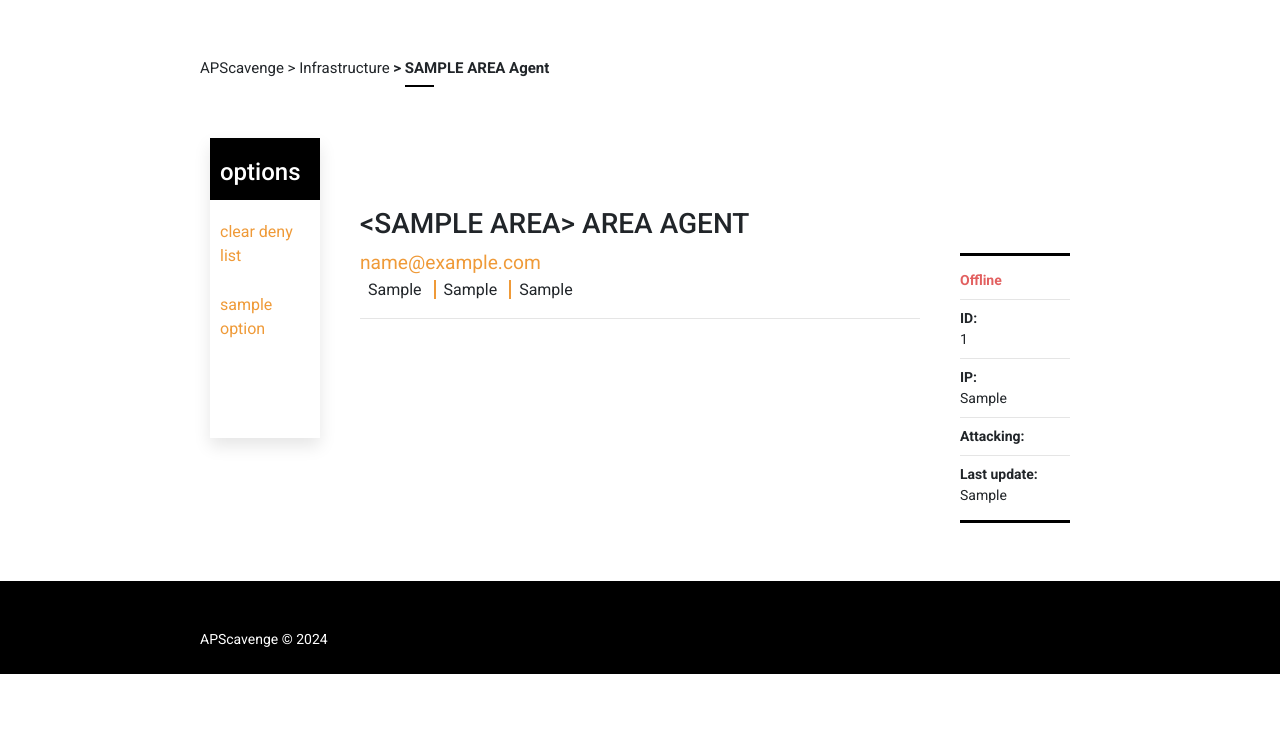
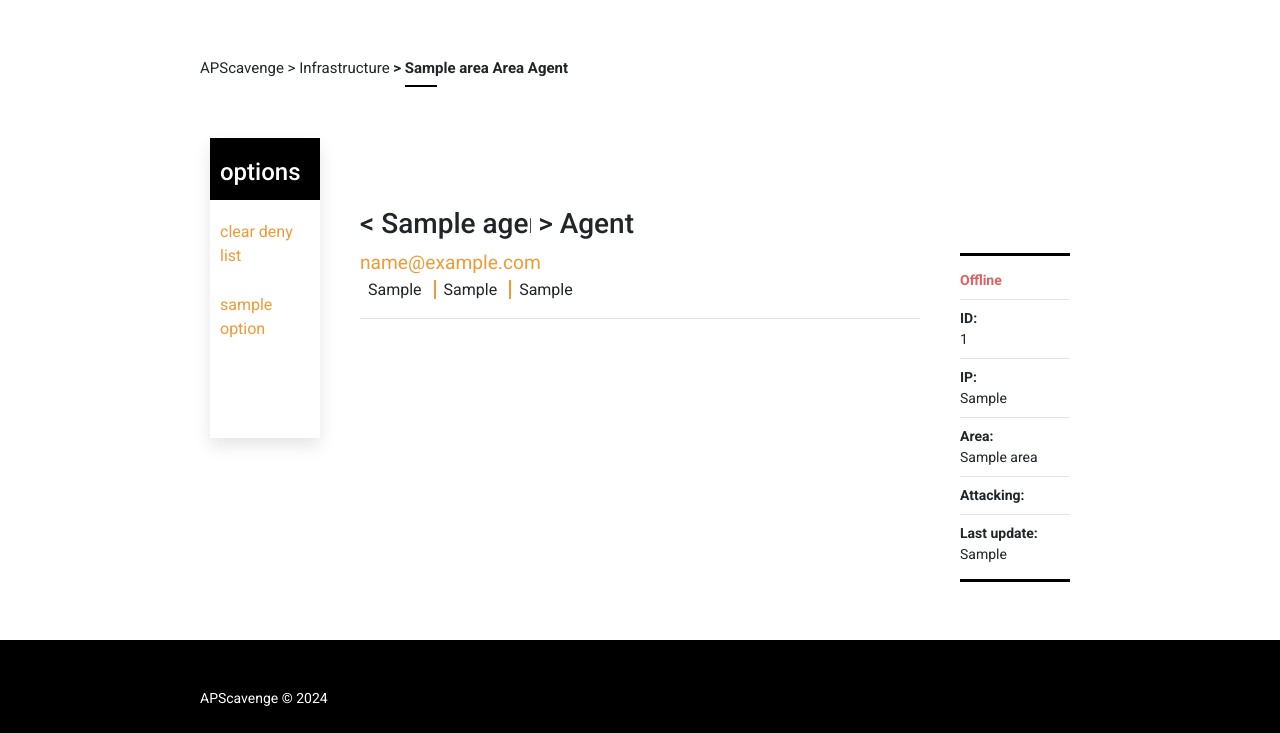
Before and after one commit to xL1fer/APScavenge, a Django app: template approject/apscavenge/templates/infrastructure_agent.html in a window 1280 px wide. Shown: the part 145-878 px from the top of the page. Before the commit the page ends 819 px from the top, so only its background shows below. Run offline with Django 5.2, Linux system fonts and the light colour scheme; the template is opened without the code that fills it: most values are stand-ins (such as "Sample title", 1, 10 or a date in 2020).

Commit message:
added alias name customizability to agents

```diff
--- a/approject/apscavenge/static/css/infrastructure.css
+++ b/approject/apscavenge/static/css/infrastructure.css
@@ -65,6 +65,12 @@
     margin: 65px 10px 10px 10px;
 }
 
+.details-grid .row:first-child .col:nth-child(2) h3 input {
+    all: unset;
+    max-width: 150px;
+    text-align: center;
+}
+
 .details-grid .row:first-child .col:nth-child(2) .seizure-title {
     font-size: 1.2rem;
     color: #ef9a38;
--- a/approject/apscavenge/templates/infrastructure_agent.html
+++ b/approject/apscavenge/templates/infrastructure_agent.html
@@ -5,13 +5,13 @@
 <link rel="stylesheet" href="{% static 'css/infrastructure.css' %}">
 {% endblock %}
 
-{% block title_ext %}{{ agentstatus.area|upper }} Agent - {% endblock %}
+{% block title_ext %}{{ agentstatus.area }} Area Agent - {% endblock %}
 
 {% block main_class %} class="mt-5 mb-5"{% endblock %}
 
 {% block content %}
 
-<div class="page-indicator">APScavenge > Infrastructure <b>> <span class="underlined mb-5">{{ agentstatus.area|upper }} Agent</b></span></div>
+<div class="page-indicator">APScavenge > Infrastructure <b>> <span class="underlined mb-5">{{ agentstatus.area }} Area Agent</b></span></div>
 
 <div class="container details-grid">
     <div class="row">
@@ -21,7 +21,15 @@
             <div style="padding: 20px 10px 5px 10px;"><a href="#">sample option</a></div>
         </div>
         <div class="col">
-            <h3>&lt;{{ agentstatus.area|upper }}&gt; AREA AGENT</h3>
+            <h3>
+                &lt;
+                <form method="post" id="alias-name-form" enctype="multipart/form-data" style="display: inline-block;">
+                    {% csrf_token %}
+                    <input type="text" id="input-alias-name" name="alias-name" value="{{ agentstatus.alias_name }}" placeholder="alias name">
+                </form>
+                &gt;
+                Agent
+            </h3>
 
             {% for email, details in agent_seizures.items %}
             <div>
@@ -49,6 +57,8 @@
             <hr>
             <div><b>IP:<br/></b>{{ agentstatus.ip }}</div>
             <hr>
+            <div><b>Area:<br/></b>{{ agentstatus.area }}</div>
+            <hr>
             <div><b>Attacking:<br/></b>{{ agentstatus.is_attacking }}</div>
             <hr>
             <div><b>Last update:<br/></b>{{ agentstatus.last_heartbeat }}</div>
@@ -56,4 +66,30 @@
     </div>
 </div>
 
+<script type="text/javascript">
+    function submitAliasNameForm() {
+        let csrf_token = $('[name="csrfmiddlewaretoken"]').val();   // Include CSRF token in AJAX request headers
+        let formData = $('#dashboard-table-form').serialize();  // Serialize form data
+        formData += '&ajaxAliasNameUpdate=' + encodeURIComponent(document.getElementById('input-alias-name').value);
+
+        $.ajax({
+            type: 'POST',
+            url: '{% url "infrastructure-agent" area=agentstatus.area %}',
+            data: formData,
+            headers: {
+                'X-CSRFToken': csrf_token
+            },
+            success: function (response) {
+            }
+        });
+    }
+
+    // Event handler for form submission
+    $(document).on('submit', '#alias-name-form', function (e) {
+        e.preventDefault();
+        submitAliasNameForm();
+        $('#input-alias-name').blur();
+    });
+</script>
+
 {% endblock %}
--- a/approject/apscavenge/templates/infrastructure_grid.html
+++ b/approject/apscavenge/templates/infrastructure_grid.html
@@ -4,10 +4,11 @@
         <div class="row">
             {% for agentstatus in agentstatus_objects %}
             <div class="col">
-                <div class="title">&lt;{{ agentstatus.area|upper }}&gt; AREA AGENT</div>
+                <div class="title">&lt;{{ agentstatus.alias_name }}&gt; Agent</div>
                 <div>{% if agentstatus.is_online %}<b style="color: rgb(80, 202, 80)">Online</b>{% else %}<b style="color: rgb(226, 96, 96)">Offline</b>{% endif %}</div>
                 <div><b>ID: </b>{{ agentstatus.id }}</div>
                 <div><b>IP: </b>{{ agentstatus.ip }}</div>
+                <div><b>Area: </b>{{ agentstatus.area }}</div>
                 <div><b>Attacking: </b>{{ agentstatus.is_attacking }}</div>
                 <div><b>Last update: </b>{{ agentstatus.last_heartbeat }}</div>
 
--- a/approject/apscavenge/views.py
+++ b/approject/apscavenge/views.py
@@ -395,6 +395,12 @@ class InfrastructureAgentView(View):
         if AgentStatus.objects.filter(area=area).exists():
             agentstatus = AgentStatus.objects.get(area=area)
 
+            if request.POST.get("ajaxAliasNameUpdate"):
+                if len(request.POST['ajaxAliasNameUpdate']) < 65:
+                    agentstatus.alias_name = request.POST['ajaxAliasNameUpdate']
+                    agentstatus.save()
+                return HttpResponse(status=200)
+
             infohistory_objects = InfoHistory.objects.filter(area=area, capture_time__gte=timezone.now() - timezone.timedelta(minutes=15))
 
             agent_seizures = {}
```
